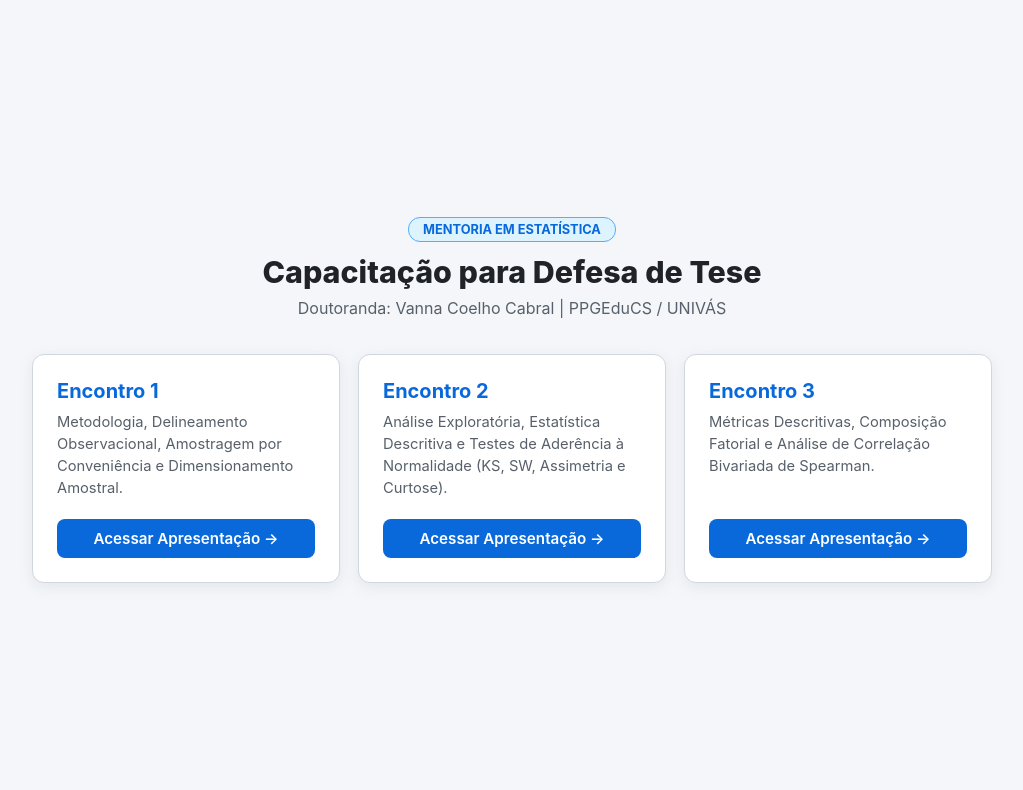
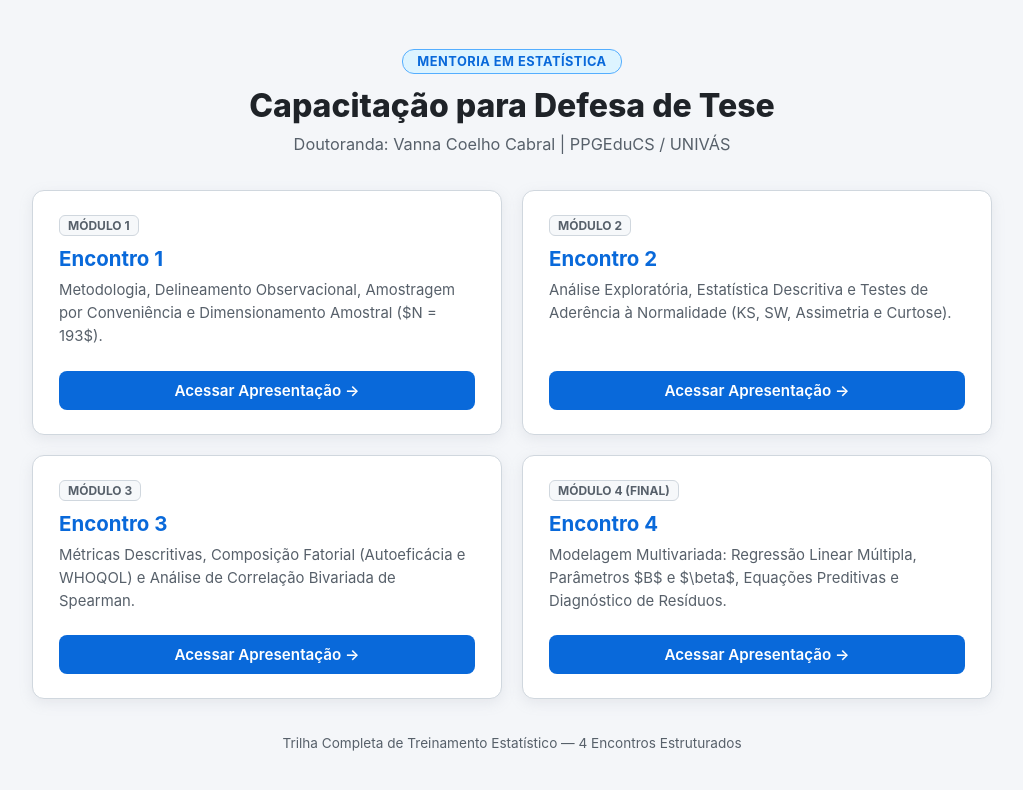
Before and after one commit to oldboy465/vanna-stats, a plain HTML site: page index.html in a window 1280 px wide. Shown: the whole page, without its empty margins (128-1151 px from the left). Drawn offline with Linux system fonts and the light colour scheme.

Commit message:
Enhance index.html layout and card presentation
Updated styling and layout for improved presentation and consistency. Added new card elements for additional modules with enhanced descriptions.

```diff
--- a/index.html
+++ b/index.html
@@ -9,6 +9,7 @@
       --bg-primary: #f4f6f9;
       --bg-card: #ffffff;
       --border-subtle: #d0d7de;
+      --border-strong: #afb8c1;
       --text-main: #1f2328;
       --text-muted: #57606a;
       --accent-navy: #0969da;
@@ -28,7 +29,7 @@
       flex-direction: column;
       align-items: center;
       justify-content: center;
-      padding: 24px;
+      padding: 32px 20px;
     }
 
     .container {
@@ -51,62 +52,83 @@
       font-size: 0.8rem;
       font-weight: 700;
       text-transform: uppercase;
+      letter-spacing: 0.5px;
       margin-bottom: 12px;
     }
 
     h1 {
-      font-size: 1.9rem;
+      font-size: 2rem;
       font-weight: 800;
       margin-bottom: 8px;
+      color: #1f2328;
+      line-height: 1.25;
     }
 
     p.subtitle {
       color: var(--text-muted);
-      font-size: 1rem;
+      font-size: 1.02rem;
     }
 
     .grid {
       display: grid;
       grid-template-columns: 1fr;
-      gap: 18px;
+      gap: 20px;
     }
 
-    @media (min-width: 600px) {
-      .grid { grid-template-columns: repeat(2, 1fr); }
-    }
-
-    @media (min-width: 900px) {
-      .grid { grid-template-columns: repeat(3, 1fr); }
+    @media (min-width: 680px) {
+      .grid {
+        grid-template-columns: 1fr 1fr;
+      }
     }
 
     .card {
       background: var(--bg-card);
       border: 1px solid var(--border-subtle);
       border-radius: 12px;
-      padding: 24px;
+      padding: 24px 26px;
       box-shadow: var(--shadow-card);
       display: flex;
       flex-direction: column;
       justify-content: space-between;
-      transition: transform 0.2s ease, border-color 0.2s ease;
+      transition: transform 0.2s ease, border-color 0.2s ease, box-shadow 0.2s ease;
+      position: relative;
     }
 
     .card:hover {
-      transform: translateY(-3px);
+      transform: translateY(-4px);
       border-color: var(--accent-navy);
+      box-shadow: 0 8px 24px rgba(9, 105, 218, 0.12);
+    }
+
+    .card-header {
+      display: flex;
+      justify-content: space-between;
+      align-items: center;
+      margin-bottom: 10px;
+    }
+
+    .card-tag {
+      font-size: 0.75rem;
+      font-weight: 700;
+      text-transform: uppercase;
+      padding: 2px 8px;
+      border-radius: 6px;
+      background: #f6f8fa;
+      border: 1px solid var(--border-subtle);
+      color: var(--text-muted);
     }
 
     .card h2 {
-      font-size: 1.25rem;
+      font-size: 1.28rem;
       color: var(--accent-navy);
       margin-bottom: 8px;
     }
 
     .card p {
-      font-size: 0.92rem;
+      font-size: 0.93rem;
       color: var(--text-muted);
-      margin-bottom: 20px;
-      line-height: 1.5;
+      margin-bottom: 22px;
+      line-height: 1.55;
     }
 
     .btn {
@@ -125,6 +147,13 @@
     .btn:hover {
       background: var(--accent-navy-hover);
     }
+
+    footer {
+      text-align: center;
+      margin-top: 36px;
+      font-size: 0.85rem;
+      color: var(--text-muted);
+    }
   </style>
 </head>
 <body>
@@ -136,30 +165,58 @@
     </header>
 
     <div class="grid">
+      <!-- Encontro 1 -->
       <div class="card">
         <div>
+          <div class="card-header">
+            <span class="card-tag">Módulo 1</span>
+          </div>
           <h2>Encontro 1</h2>
-          <p>Metodologia, Delineamento Observacional, Amostragem por Conveniência e Dimensionamento Amostral.</p>
+          <p>Metodologia, Delineamento Observacional, Amostragem por Conveniência e Dimensionamento Amostral ($N = 193$).</p>
         </div>
         <a href="1.html" class="btn">Acessar Apresentação →</a>
       </div>
 
+      <!-- Encontro 2 -->
       <div class="card">
         <div>
+          <div class="card-header">
+            <span class="card-tag">Módulo 2</span>
+          </div>
           <h2>Encontro 2</h2>
           <p>Análise Exploratória, Estatística Descritiva e Testes de Aderência à Normalidade (KS, SW, Assimetria e Curtose).</p>
         </div>
         <a href="2.html" class="btn">Acessar Apresentação →</a>
       </div>
 
+      <!-- Encontro 3 -->
       <div class="card">
         <div>
+          <div class="card-header">
+            <span class="card-tag">Módulo 3</span>
+          </div>
           <h2>Encontro 3</h2>
-          <p>Métricas Descritivas, Composição Fatorial e Análise de Correlação Bivariada de Spearman.</p>
+          <p>Métricas Descritivas, Composição Fatorial (Autoeficácia e WHOQOL) e Análise de Correlação Bivariada de Spearman.</p>
         </div>
         <a href="3.html" class="btn">Acessar Apresentação →</a>
       </div>
+
+      <!-- Encontro 4 -->
+      <div class="card">
+        <div>
+          <div class="card-header">
+            <span class="card-tag">Módulo 4 (Final)</span>
+          </div>
+          <h2>Encontro 4</h2>
+          <p>Modelagem Multivariada: Regressão Linear Múltipla, Parâmetros $B$ e $\beta$, Equações Preditivas e Diagnóstico de Resíduos.</p>
+        </div>
+        <a href="4.html" class="btn">Acessar Apresentação →</a>
+      </div>
     </div>
+
+    <footer>
+      Trilha Completa de Treinamento Estatístico — 4 Encontros Estruturados
+    </footer>
   </div>
 </body>
 </html>
```
